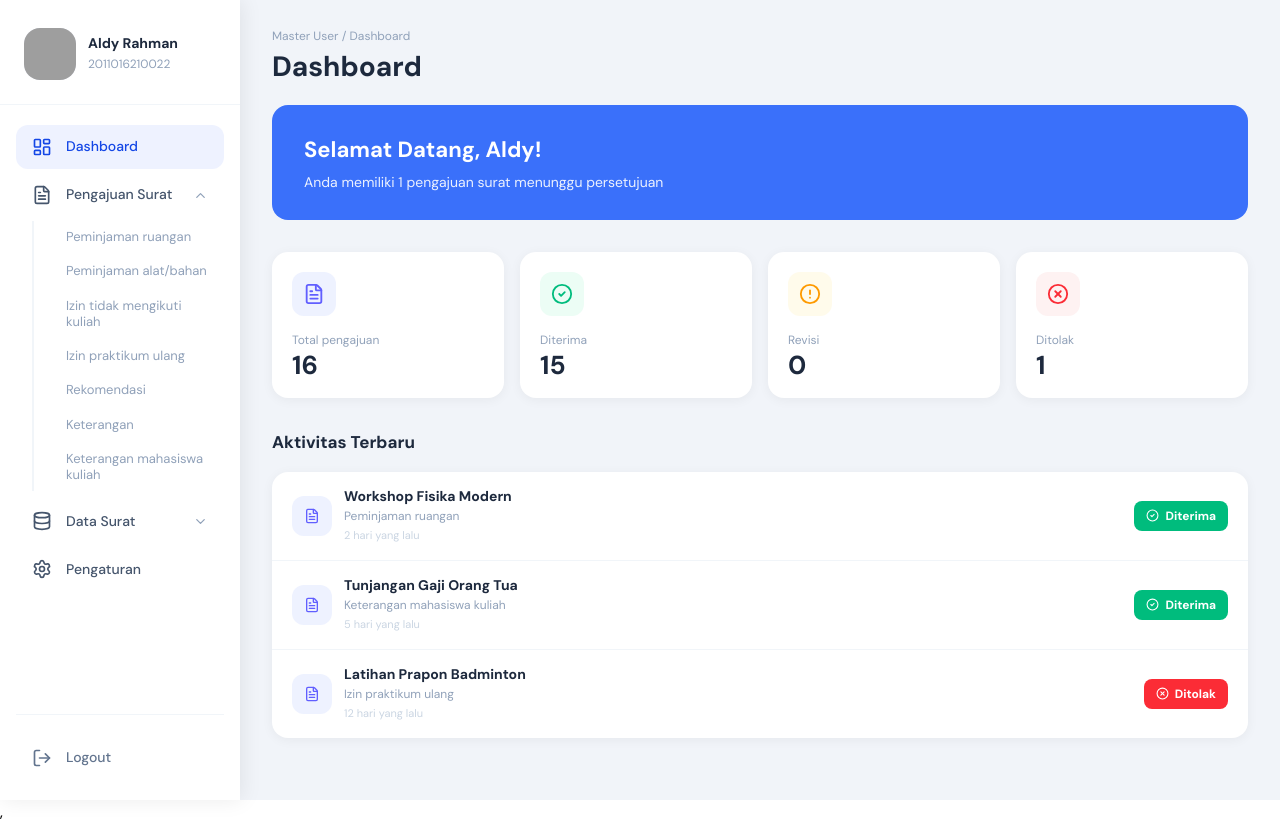
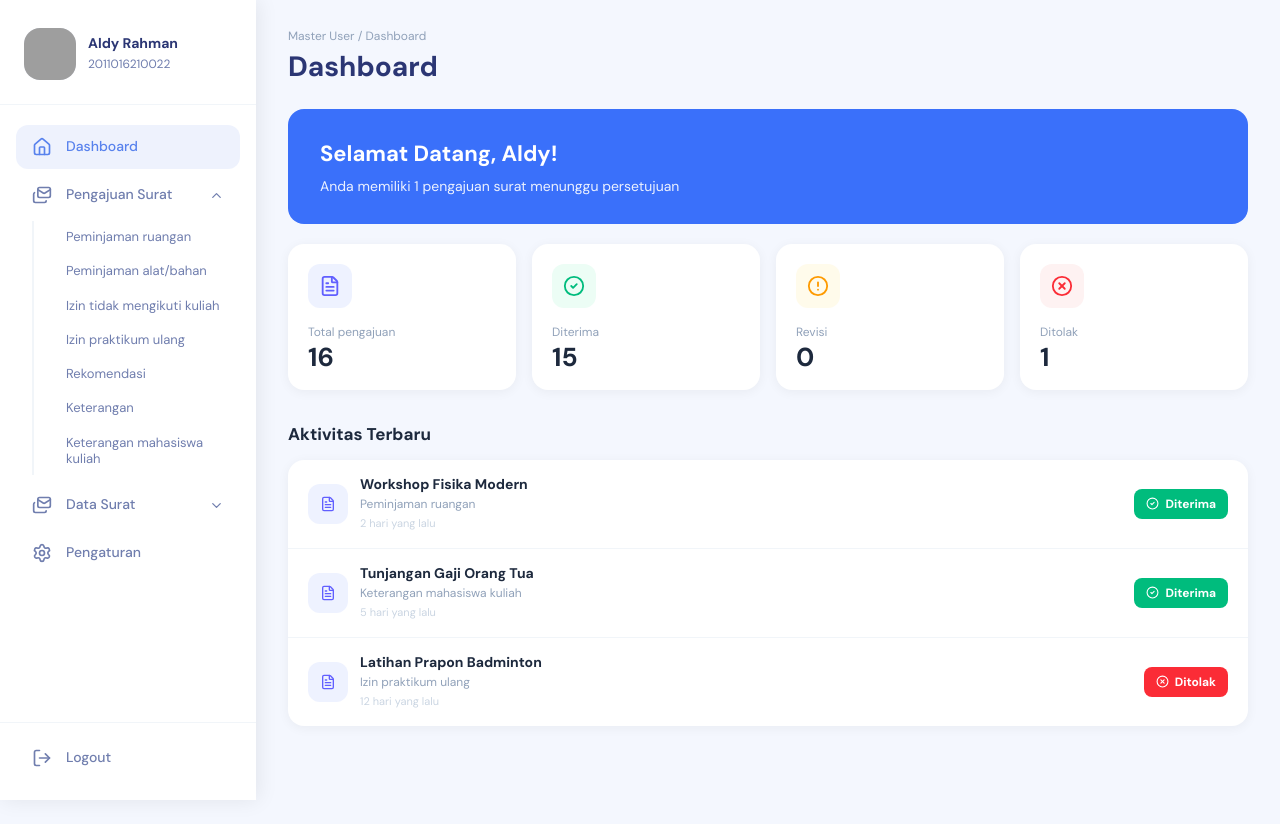
Before and after one commit to aldy02/kemahasiswaan-fmipa-ulm, a React (Vite) app in the folder frontend/: page / in a window 1280 px wide. After the commit the page ends 800 px from the top, so only its background shows below. Built offline with nearby package versions, Linux system fonts and the light colour scheme; grey boxes are pictures that could not be loaded.

Commit message:
Fix: Change minor color, icon, etc

```diff
--- a/frontend/src/components/Sidebar.jsx
+++ b/frontend/src/components/Sidebar.jsx
@@ -1,9 +1,8 @@
 // src/components/Sidebar.jsx
 import { useState } from "react";
 import {
-  LayoutDashboard,
-  FileText,
-  Database,
+  House,
+  Mails,
   Settings,
   LogOut,
   ChevronUp,
@@ -14,12 +13,12 @@ import {
 const menuItems = [
   {
     label: "Dashboard",
-    icon: <LayoutDashboard size={20} />,
+    icon: <House size={20} />,
     key: "dashboard",
   },
   {
     label: "Pengajuan Surat",
-    icon: <FileText size={20} />,
+    icon: <Mails size={20} />,
     key: "pengajuan",
     children: [
       "Peminjaman ruangan",
@@ -33,7 +32,7 @@ const menuItems = [
   },
   {
     label: "Data Surat",
-    icon: <Database size={20} />,
+    icon: <Mails size={20} />,
     key: "data",
     children: [
       "Peminjaman ruangan",
@@ -58,31 +57,34 @@ export default function Sidebar({ isOpen, onClose, activeKey, setActiveKey }) {
   const toggleMenu = (key) =>
     setOpenMenus((prev) => ({ ...prev, [key]: !prev[key] }));
 
+  const activeParent = activeKey?.includes("::") ? activeKey.split("::")[0] : null;
+  const activeChild = activeKey?.includes("::") ? activeKey.split("::")[1] : null;
+
   return (
     <>
       {/* Mobile overlay */}
       {isOpen && (
         <div
-          className="fixed inset-0 bg-black/40 z-[99] lg:hidden"
+          className="fixed inset-0 bg-black/40 z-99 lg:hidden"
           onClick={onClose}
         />
       )}
 
-      {/* Outer wrapper — slide animation + overflow visible saat open agar close button tidak terpotong */}
+      {/* Outer wrapper */}
       <div
         className={`
-          fixed top-0 left-0 h-full z-[100]
+          fixed top-0 left-0 h-full z-100
           transition-transform duration-300 ease-in-out
           ${isOpen ? "translate-x-0 overflow-visible" : "-translate-x-full overflow-hidden"}
           lg:translate-x-0 lg:overflow-visible
         `}
       >
-        {/* Sidebar panel — overflow-y scroll hanya pada konten nav, bukan seluruh aside */}
-        <aside className="w-[240px] h-full bg-white flex flex-col shadow-[2px_0_20px_rgba(0,0,0,0.08)]">
+        {/* Sidebar panel */}
+        <aside className="w-64 h-full bg-white flex flex-col shadow-[2px_0_20px_rgba(0,0,0,0.08)]">
 
-          {/* Profile row */}
+          {/* Profile */}
           <div className="relative flex items-center gap-3 px-6 pt-7 pb-6 border-b border-slate-100 shrink-0">
-            <div className="w-[52px] h-[52px] rounded-2xl overflow-hidden bg-indigo-50 shrink-0">
+            <div className="w-13 h-13 rounded-2xl overflow-hidden bg-indigo-50 shrink-0">
               <img
                 src="https://api.dicebear.com/7.x/adventurer/svg?seed=Aldy&backgroundColor=b6e3f4"
                 alt="avatar"
@@ -90,19 +92,19 @@ export default function Sidebar({ isOpen, onClose, activeKey, setActiveKey }) {
               />
             </div>
             <div className="min-w-0 flex-1">
-              <span className="block text-[14px] font-bold text-slate-800 leading-tight">
+              <span className="block text-[14px] font-bold text-primary-1 leading-tight">
                 Aldy Rahman
               </span>
-              <span className="block text-[12px] text-slate-400 mt-0.5">
+              <span className="block text-[12px] text-neutral-1 mt-0.5">
                 2011016210022
               </span>
             </div>
 
-            {/* Close button — absolute, di luar aside tapi relatif ke profile row */}
+            {/* Close button mobile */}
             {isOpen && (
               <button
                 onClick={onClose}
-                className="lg:hidden absolute -right-4 top-1/2 -translate-y-1/2 w-8 h-8 rounded-full bg-white border border-slate-200 shadow-md flex items-center justify-center text-slate-500 hover:text-slate-800 hover:shadow-lg transition-all z-10"
+                className="lg:hidden absolute -right-4 top-1/2 -translate-y-1/2 w-8 h-8 rounded-lg bg-white border border-slate-200 shadow-md flex items-center justify-center text-neutral-1 hover:text-primary-1 hover:shadow-lg transition-all z-10"
                 aria-label="Tutup sidebar"
               >
                 <ChevronLeft size={15} />
@@ -110,10 +112,15 @@ export default function Sidebar({ isOpen, onClose, activeKey, setActiveKey }) {
             )}
           </div>
 
-          {/* Scrollable nav area */}
+          {/* Nav scroll */}
           <div className="flex-1 overflow-y-auto overflow-x-hidden">
-            <nav className="flex flex-col h-full px-4 py-5 gap-1">
-              {menuItems.map((item) => (
+            <nav className="flex flex-col px-4 py-5 gap-1">
+              {menuItems.map((item) => {
+                const isParentActive = item.children
+                  ? activeParent === item.key
+                  : activeKey === item.key;
+
+                return (
                   <div key={item.key}>
                     <button
                       className={`
@@ -121,9 +128,9 @@ export default function Sidebar({ isOpen, onClose, activeKey, setActiveKey }) {
                         rounded-xl text-[14px] font-medium text-left
                         transition-colors duration-150
                         ${
-                        activeKey === item.key
-                          ? "bg-indigo-50 text-blue-700"
-                          : "text-slate-600 hover:bg-slate-50 hover:text-slate-800"
+                          isParentActive
+                            ? "bg-primary-3/10 text-primary-3"
+                            : "text-neutral-1 hover:bg-slate-50 hover:text-primary-1"
                         }
                       `}
                       onClick={() => {
@@ -138,51 +145,51 @@ export default function Sidebar({ isOpen, onClose, activeKey, setActiveKey }) {
                       <span className="shrink-0">{item.icon}</span>
                       <span className="flex-1 leading-tight">{item.label}</span>
                       {item.children && (
-                      <span className="text-slate-400 shrink-0">
-                        {openMenus[item.key] ? (
-                          <ChevronUp size={15} />
-                        ) : (
-                          <ChevronDown size={15} />
-                        )}
+                        <span className="text-neutral-1 shrink-0">
+                          {openMenus[item.key] ? <ChevronUp size={15} /> : <ChevronDown size={15} />}
                         </span>
                       )}
                     </button>
 
                     {item.children && openMenus[item.key] && (
                       <div className="ml-4 pl-5 mt-1 mb-1 flex flex-col gap-0.5 border-l-2 border-slate-100">
-                      {item.children.map((child) => (
+                        {item.children.map((child) => {
+                          const isChildActive = activeParent === item.key && activeChild === child;
+                          return (
                             <button
                               key={child}
                               className={`
                                 w-full text-left px-3 py-2 text-[13px] rounded-lg
                                 transition-colors leading-tight
                                 ${
-                              activeKey === child
-                                ? "bg-indigo-50 text-blue-600 font-medium"
-                                : "text-slate-400 hover:text-slate-700 hover:bg-slate-50"
+                                  isChildActive
+                                    ? "bg-primary-3/10 text-primary-3 font-medium"
+                                    : "text-neutral-1 hover:text-primary-1 hover:bg-slate-50"
                                 }
                               `}
                               onClick={() => {
-                            setActiveKey(child);
+                                setActiveKey(`${item.key}::${child}`);
                                 onClose();
                               }}
                             >
                               {child}
                             </button>
-                      ))}
+                          );
+                        })}
                       </div>
                     )}
                   </div>
-              ))}
+                );
+              })}
+            </nav>
+          </div>
 
           {/* Logout */}
-              <div className="mt-auto pt-5 border-t border-slate-100">
-                <button className="flex items-center gap-3.5 w-full px-4 py-3 rounded-xl text-[14px] font-medium text-slate-500 hover:text-red-500 hover:bg-red-50 transition-colors">
+          <div className="px-4 pb-5 pt-3 border-t border-slate-100 shrink-0">
+            <button className="flex items-center gap-3.5 w-full px-4 py-3 rounded-xl text-[14px] font-medium text-neutral-1 hover:text-error-3 hover:bg-red-50 transition-colors">
               <LogOut size={20} className="shrink-0" />
               <span>Logout</span>
             </button>
-              </div>
-            </nav>
           </div>
 
         </aside>
--- a/frontend/src/index.css
+++ b/frontend/src/index.css
@@ -6,19 +6,20 @@
   --color-primary-3: #5882ED;
   --color-primary-4: #93AEF3;
 
-  --color-neutral-1: #93AEF3;
-}
+  --color-neutral-1: #707EAE;
 
-html, body, #root {
-  height: 100%;
-  margin: 0;
-  padding: 0;
-}
-
-body {
-  overflow-x: hidden;
+  /* Error */
+  --color-error-1: #A30D11;
+  --color-error-2: #D92D20;
+  --color-error-3: #EE5D50;
+  --color-error-4: #FCA8A9;
 }
 
 * {
   font-family: 'DM Sans', sans-serif;
 }
+
+body {
+  background-color: #F4F7FE;
+  overflow-x: hidden;
+}
--- a/frontend/src/layouts/MainLayout.jsx
+++ b/frontend/src/layouts/MainLayout.jsx
@@ -8,7 +8,7 @@ export default function MainLayout({ children }) {
   const [activeKey, setActiveKey] = useState("dashboard");
 
   return (
-    <div className="min-h-screen bg-[#F1F4F9]">
+    <div>
       <Sidebar
         isOpen={sidebarOpen}
         onClose={() => setSidebarOpen(false)}
@@ -16,21 +16,19 @@ export default function MainLayout({ children }) {
         setActiveKey={setActiveKey}
       />
 
-      {/* Content wrapper — offset by sidebar on desktop */}
-      <div className="lg:pl-[240px] flex flex-col min-h-screen">
-        {/* Mobile topbar */}
-        <div className="flex items-center lg:hidden px-4 py-3 bg-white border-b border-slate-100 sticky top-0 z-50 shadow-sm">
+      <div className="lg:pl-64">
+        {/* Humberger */}
+        <div className="flex items-center lg:hidden px-4 py-3 bg-[#F4F7FE] border-b border-slate-100 sticky top-0 z-50 shadow-sm">
           <button
             onClick={() => setSidebarOpen(true)}
-            className="p-1.5 rounded-lg text-slate-600 hover:bg-slate-100 transition-colors"
+            className="p-1.5 rounded-lg text-primary-1 hover:bg-primary-3/8 transition-colors"
             aria-label="Open menu"
           >
             <Menu size={22} />
           </button>
         </div>
 
-        {/* Page content */}
-        <main className="flex-1 w-full">{children}</main>
+        <main>{children}</main>
       </div>
     </div>
   );
--- a/frontend/src/pages/Dashboard.jsx
+++ b/frontend/src/pages/Dashboard.jsx
@@ -69,17 +69,16 @@ const StatusIcon = ({ status }) => {
 export default function Dashboard() {
   return (
     <MainLayout>
-      {/* Full-width padded container */}
-      <div className="px-6 py-6 lg:px-8 lg:py-7 w-full">
+      <div className="px-6 pt-6 pb-1 lg:px-8 lg:pt-7 lg:pb-1">
 
         {/* Breadcrumb */}
         <p className="text-xs text-slate-400 mb-1">Master User / Dashboard</p>
-        <h1 className="text-2xl lg:text-[28px] font-bold text-slate-800 mb-5">
+        <h1 className="text-2xl lg:text-[28px] font-bold text-primary-1 mb-6">
           Dashboard
         </h1>
 
         {/* Welcome Banner */}
-        <div className="w-full bg-primary-2 rounded-2xl px-6 py-6 lg:px-8 lg:py-7 mb-8 text-white">
+        <div className="bg-primary-2 rounded-2xl px-6 py-6 lg:px-8 lg:py-7 mb-5 text-white">
           <h2 className="text-[18px] lg:text-[22px] font-bold mb-1.5">
             Selamat Datang, Aldy!
           </h2>
@@ -95,9 +94,7 @@ export default function Dashboard() {
               key={s.label}
               className="bg-white rounded-2xl p-5 shadow-[0_2px_12px_rgba(0,0,0,0.05)]"
             >
-              <div
-                className={`w-11 h-11 rounded-xl flex items-center justify-center mb-4 ${s.iconBg} ${s.iconColor}`}
-              >
+              <div className={`w-11 h-11 rounded-xl flex items-center justify-center mb-4 ${s.iconBg} ${s.iconColor}`}>
                 {s.icon}
               </div>
               <p className="text-xs text-slate-400 mb-1">{s.label}</p>
@@ -109,28 +106,22 @@ export default function Dashboard() {
         </div>
 
         {/* Recent Activity */}
-        <h2 className="text-[17px] font-bold text-slate-800 mb-4">
+        <h2 className="text-[17px] font-bold text-slate-800 mb-3">
           Aktivitas Terbaru
         </h2>
 
-        {/* Activity list — scrollable on mobile */}
-        <div className="bg-white rounded-2xl shadow-[0_2px_12px_rgba(0,0,0,0.05)] overflow-hidden">
+        {/* Tidak ada mb di sini — biarkan pb container yang handle jarak bawah */}
+        <div className="bg-white rounded-2xl shadow-[0_2px_12px_rgba(0,0,0,0.05)] overflow-hidden mb-4">
           {activities.map((item, i) => (
             <div
               key={i}
-              className={`
-                flex items-center gap-3 px-4 py-4
-                lg:px-5 lg:py-4
-                hover:bg-slate-50 transition-colors
-                ${i < activities.length - 1 ? "border-b border-slate-100" : ""}
-              `}
+              className={`flex items-center gap-3 px-4 py-4 lg:px-5 hover:bg-slate-50 transition-colors ${
+                i < activities.length - 1 ? "border-b border-slate-100" : ""
+              }`}
             >
-              {/* Icon */}
               <div className="w-10 h-10 bg-indigo-50 rounded-xl flex items-center justify-center shrink-0">
                 <FileText size={16} className="text-indigo-500" />
               </div>
-
-              {/* Info */}
               <div className="flex-1 min-w-0">
                 <p className="text-sm font-semibold text-slate-800 leading-tight truncate">
                   {item.title}
@@ -138,11 +129,7 @@ export default function Dashboard() {
                 <p className="text-[12px] text-slate-400 mt-0.5">{item.type}</p>
                 <p className="text-[11px] text-slate-300 mt-0.5">{item.time}</p>
               </div>
-
-              {/* Status Badge */}
-              <div
-                className={`flex items-center gap-1.5 px-3 py-1.5 rounded-lg text-[12px] font-semibold shrink-0 ${statusStyle[item.status]}`}
-              >
+              <div className={`flex items-center gap-1.5 px-3 py-1.5 rounded-lg text-[12px] font-semibold shrink-0 ${statusStyle[item.status]}`}>
                 <StatusIcon status={item.status} />
                 <span>{item.status}</span>
               </div>
```
Also changed, not shown: frontend/src/pages/Login.jsx (+15 -19 lines). Lines whose indentation alone changed are shown as unchanged.
